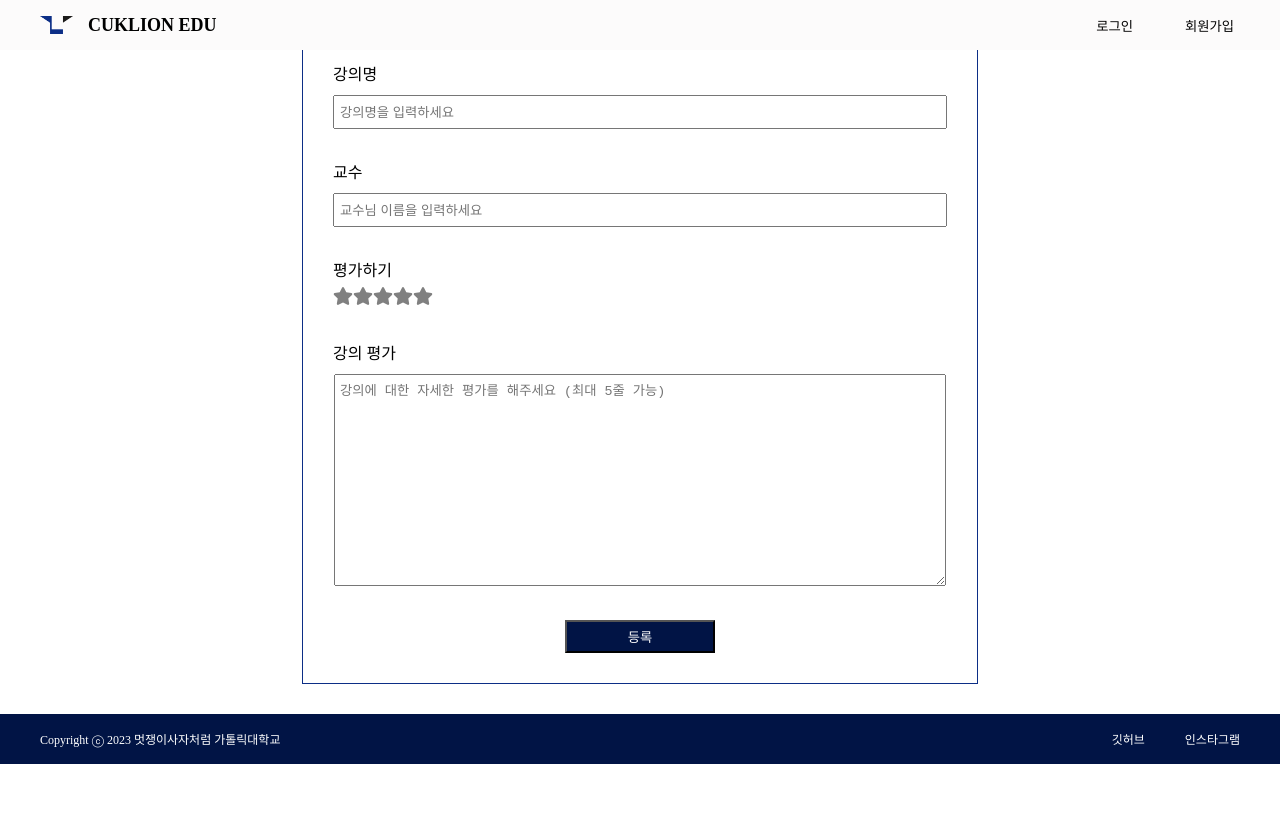
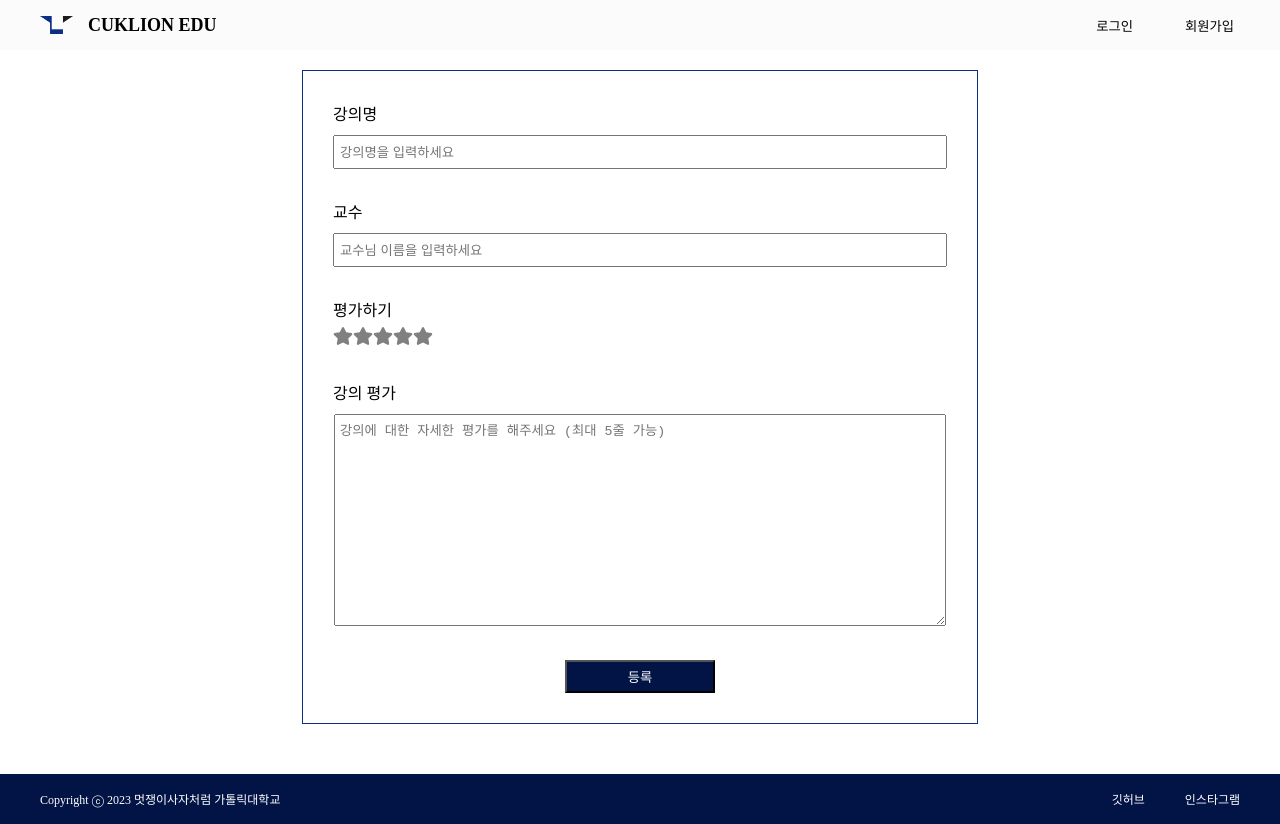
Before and after one commit to CUK-LikeLion-Common/Evaluation-Lecture-team10, a React (Create React App) app: page /write in a window 1280 px wide. Before the commit the page ends 800 px from the top, so only its background shows below. Built offline with nearby package versions, Linux system fonts and the light colour scheme.

Commit message:
style: 일부 UI 수정 #67

```diff
--- a/src/components/Write/WriteBox.jsx
+++ b/src/components/Write/WriteBox.jsx
@@ -40,12 +40,12 @@ export const Wrapper = styled.div`
   text-align: center;
   display: flex;
   flex-direction: column;
-  //align-items: center;
   padding: 30px;
+  width: 100%;
   max-width: fit-content;
   margin: 0 auto;
-  margin-top: 30px;
-  margin-bottom: 30px;
+  margin-top: 70px;
+  margin-bottom: 50px;
 `;
 
 export const Label = styled.div`
```
